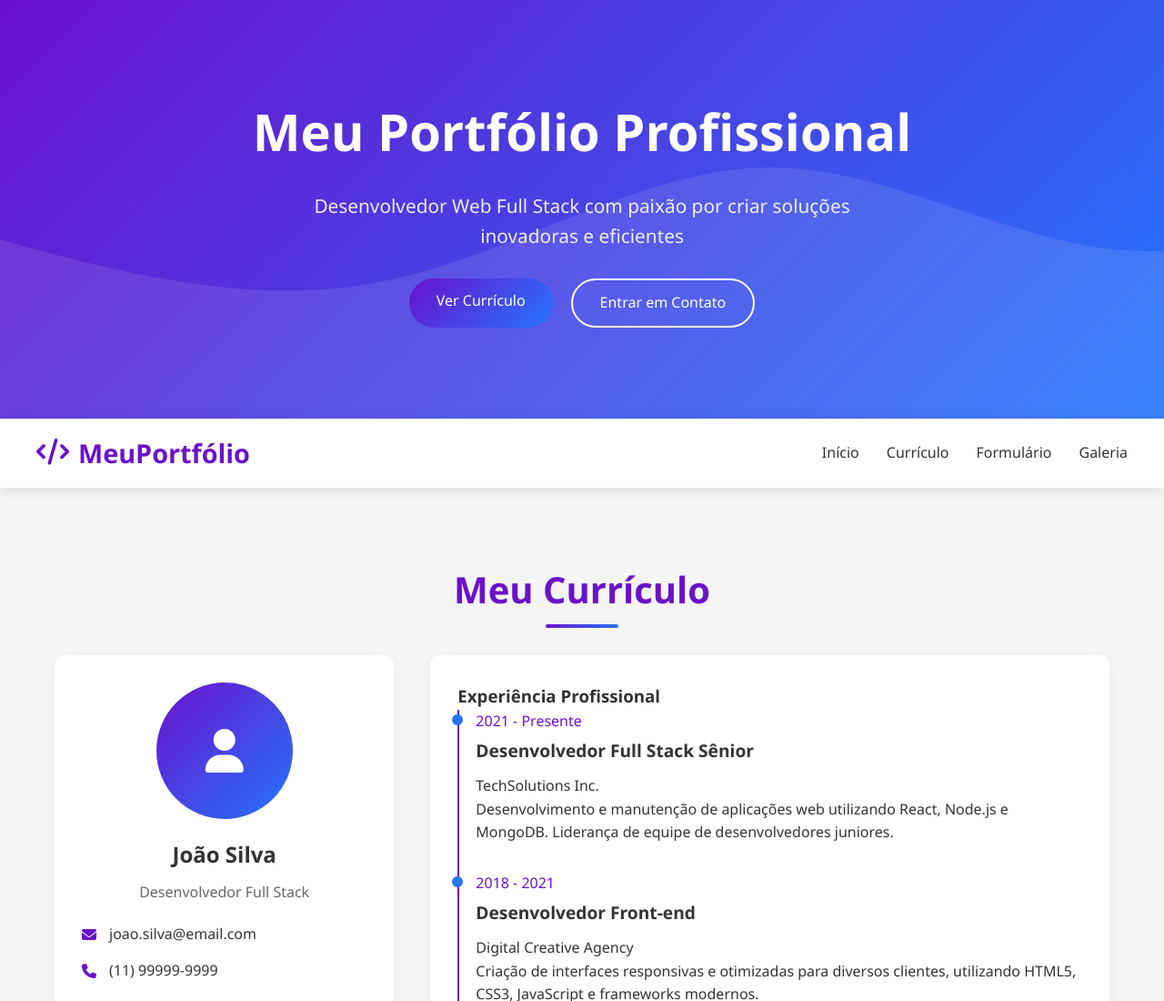
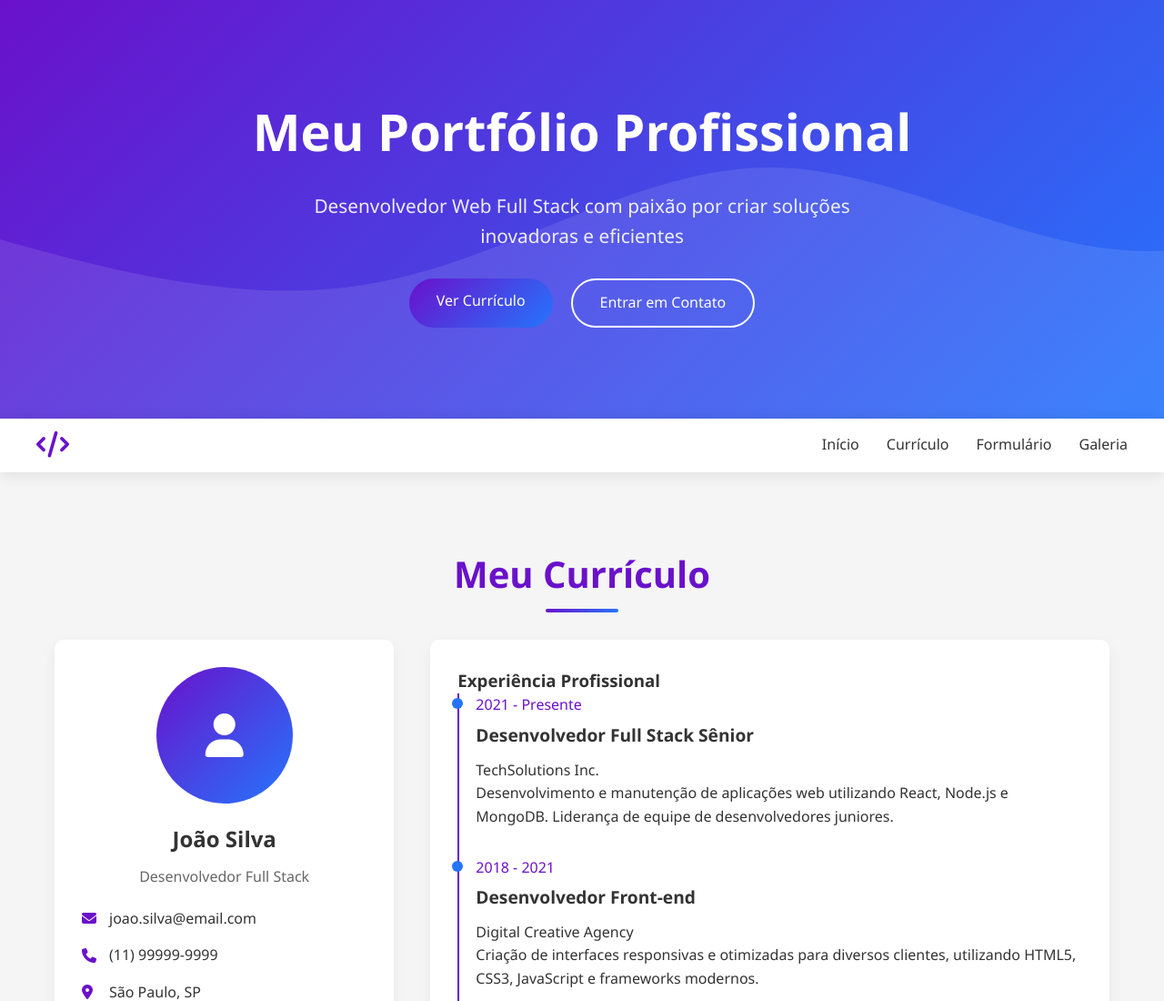
Before and after one commit to sedanomussane1-commits/Sedmussane01, a plain HTML site: page index.html in a window 1280 px wide. Shown: the top 1100 px of the page at 91% size. Drawn offline with Linux system fonts and the light colour scheme.

Commit message:
Update index.html

```diff
--- a/index.html
+++ b/index.html
@@ -610,7 +610,6 @@
         <div class="container nav-container">
             <div class="logo">
                 <i class="fas fa-code"></i>
-                MeuPortfólio
             </div>
             <ul class="nav-links">
                 <li><a href="#home">Início</a></li>
@@ -983,4 +982,5 @@
         });
     </script>
 </body>
+
 </html>
```
